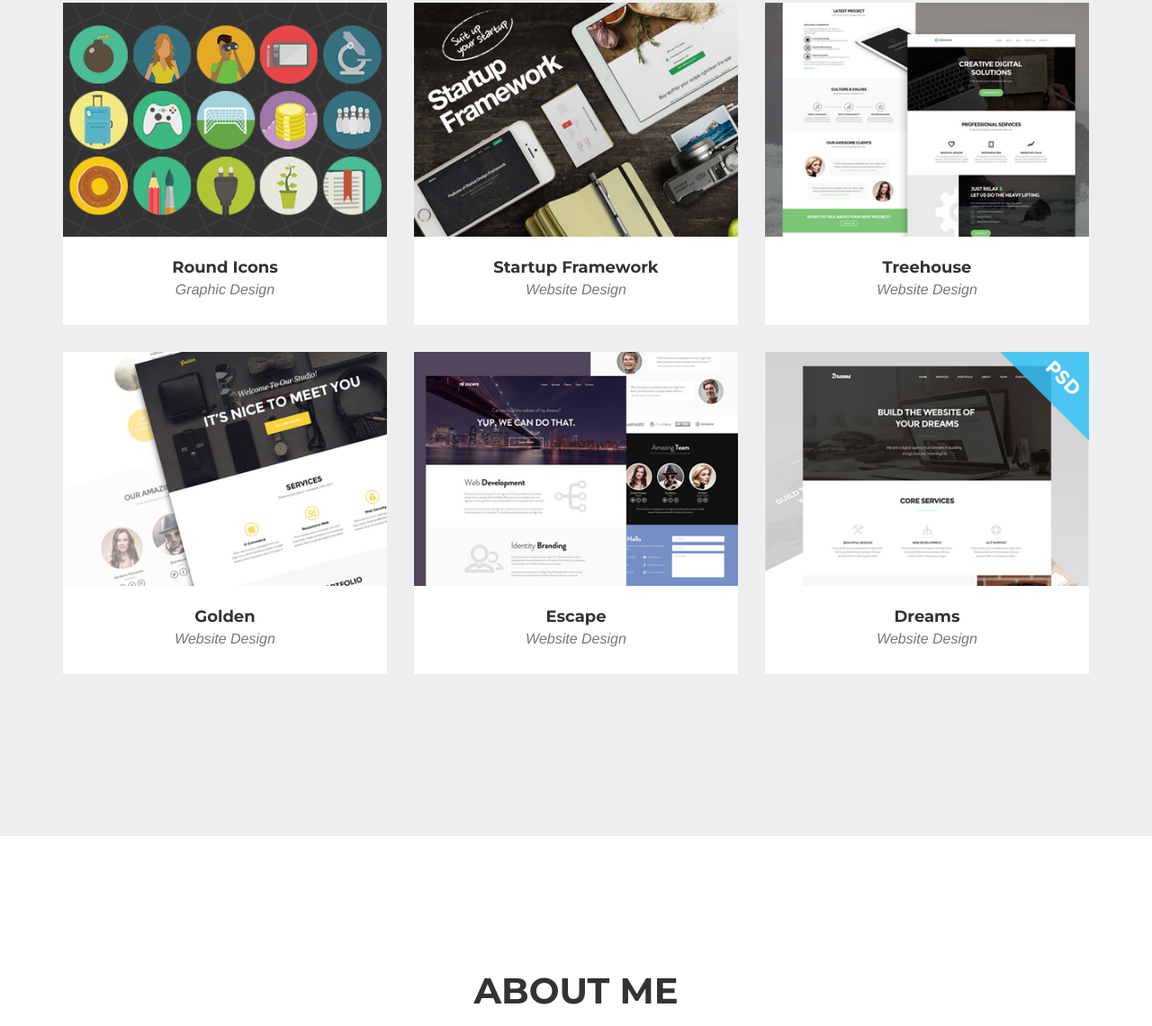
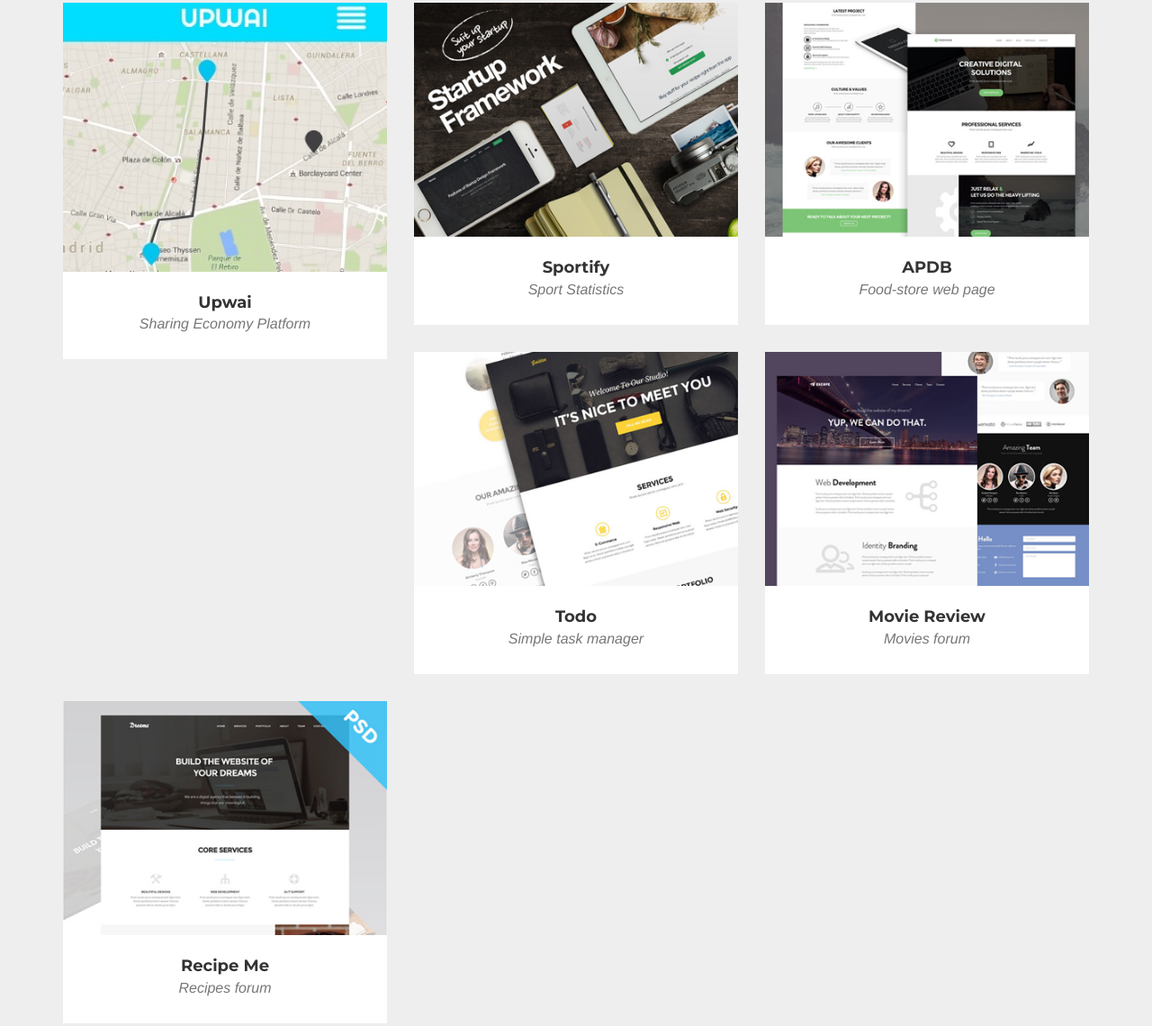
Before and after one commit to Lemassonmajo/Lemassonmajo.github.io, a website: page index.html in a window 1280 px wide. Shown: the part 1061-2201 px from the top of the page at 90% size. Drawn offline with nearby package versions, Linux system fonts and the light colour scheme; a web font is replaced by a local one.

Commit message:
Portfolio

```diff
--- a/index.html
+++ b/index.html
@@ -75,8 +75,8 @@
     <header>
         <div class="container">
             <div class="intro-text">
-                <div class="intro-heading">Yves Lemasson</div>
-                <div class="intro-lead-in">Programming languages are all the same, you just need a logic</div>
+                <div class="intro-heading">Lemasson</div>
+                <div class="intro-lead-in">First, solve the problem. Then, write the code.</div>
                 <a href="#portfolio" class="page-scroll btn btn-xl">My Portfolio</a>
             </div>
         </div>
@@ -90,7 +90,7 @@
             <div class="row">
                 <div class="col-lg-12 text-center">
                     <h2 class="section-heading">Portfolio</h2>
-                    <h3 class="section-subheading text-muted">Lorem ipsum dolor sit amet consectetur.</h3>
+                    <h3 class="section-subheading text-muted">Learn about my latest Developments.</h3>
                 </div>
             </div>
             <div class="row">
@@ -101,11 +101,11 @@
                                 <i class="fa fa-plus fa-3x"></i>
                             </div>
                         </div>
-                        <img src="img/portfolio/roundicons.png" class="img-responsive" alt="">
+                        <img src="img/portfolio/UPWAI.jpg" class="img-responsive" alt="">
                     </a>
                     <div class="portfolio-caption">
-                        <h4>Round Icons</h4>
-                        <p class="text-muted">Graphic Design</p>
+                        <h4>Upwai</h4>
+                        <p class="text-muted">Sharing Economy Platform</p>
                     </div>
                 </div>
                 <div class="col-md-4 col-sm-6 portfolio-item">
@@ -118,8 +118,8 @@
                         <img src="img/portfolio/startup-framework.png" class="img-responsive" alt="">
                     </a>
                     <div class="portfolio-caption">
-                        <h4>Startup Framework</h4>
-                        <p class="text-muted">Website Design</p>
+                        <h4>Sportify</h4>
+                        <p class="text-muted">Sport Statistics</p>
                     </div>
                 </div>
                 <div class="col-md-4 col-sm-6 portfolio-item">
@@ -132,8 +132,8 @@
                         <img src="img/portfolio/treehouse.png" class="img-responsive" alt="">
                     </a>
                     <div class="portfolio-caption">
-                        <h4>Treehouse</h4>
-                        <p class="text-muted">Website Design</p>
+                        <h4>APDB</h4>
+                        <p class="text-muted">Food-store web page</p>
                     </div>
                 </div>
                 <div class="col-md-4 col-sm-6 portfolio-item">
@@ -146,8 +146,8 @@
                         <img src="img/portfolio/golden.png" class="img-responsive" alt="">
                     </a>
                     <div class="portfolio-caption">
-                        <h4>Golden</h4>
-                        <p class="text-muted">Website Design</p>
+                        <h4>Todo</h4>
+                        <p class="text-muted">Simple task manager</p>
                     </div>
                 </div>
                 <div class="col-md-4 col-sm-6 portfolio-item">
@@ -160,8 +160,8 @@
                         <img src="img/portfolio/escape.png" class="img-responsive" alt="">
                     </a>
                     <div class="portfolio-caption">
-                        <h4>Escape</h4>
-                        <p class="text-muted">Website Design</p>
+                        <h4>Movie Review</h4>
+                        <p class="text-muted">Movies forum</p>
                     </div>
                 </div>
                 <div class="col-md-4 col-sm-6 portfolio-item">
@@ -174,8 +174,8 @@
                         <img src="img/portfolio/dreams.png" class="img-responsive" alt="">
                     </a>
                     <div class="portfolio-caption">
-                        <h4>Dreams</h4>
-                        <p class="text-muted">Website Design</p>
+                        <h4>Recipe Me</h4>
+                        <p class="text-muted">Recipes forum</p>
                     </div>
                 </div>
             </div>
```
Also changed, not shown: img/portfolio/UPWAI.jpg (added).
